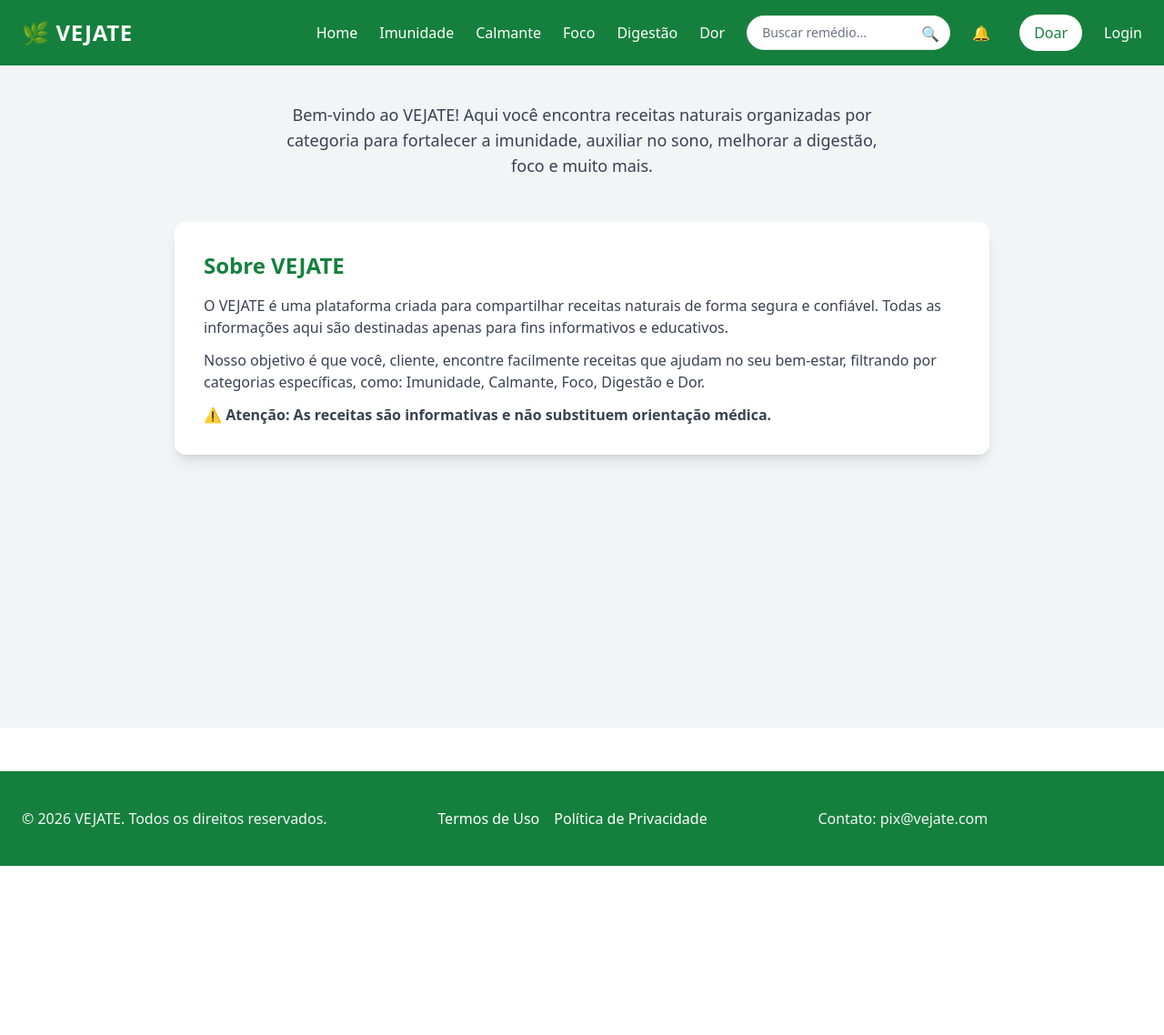
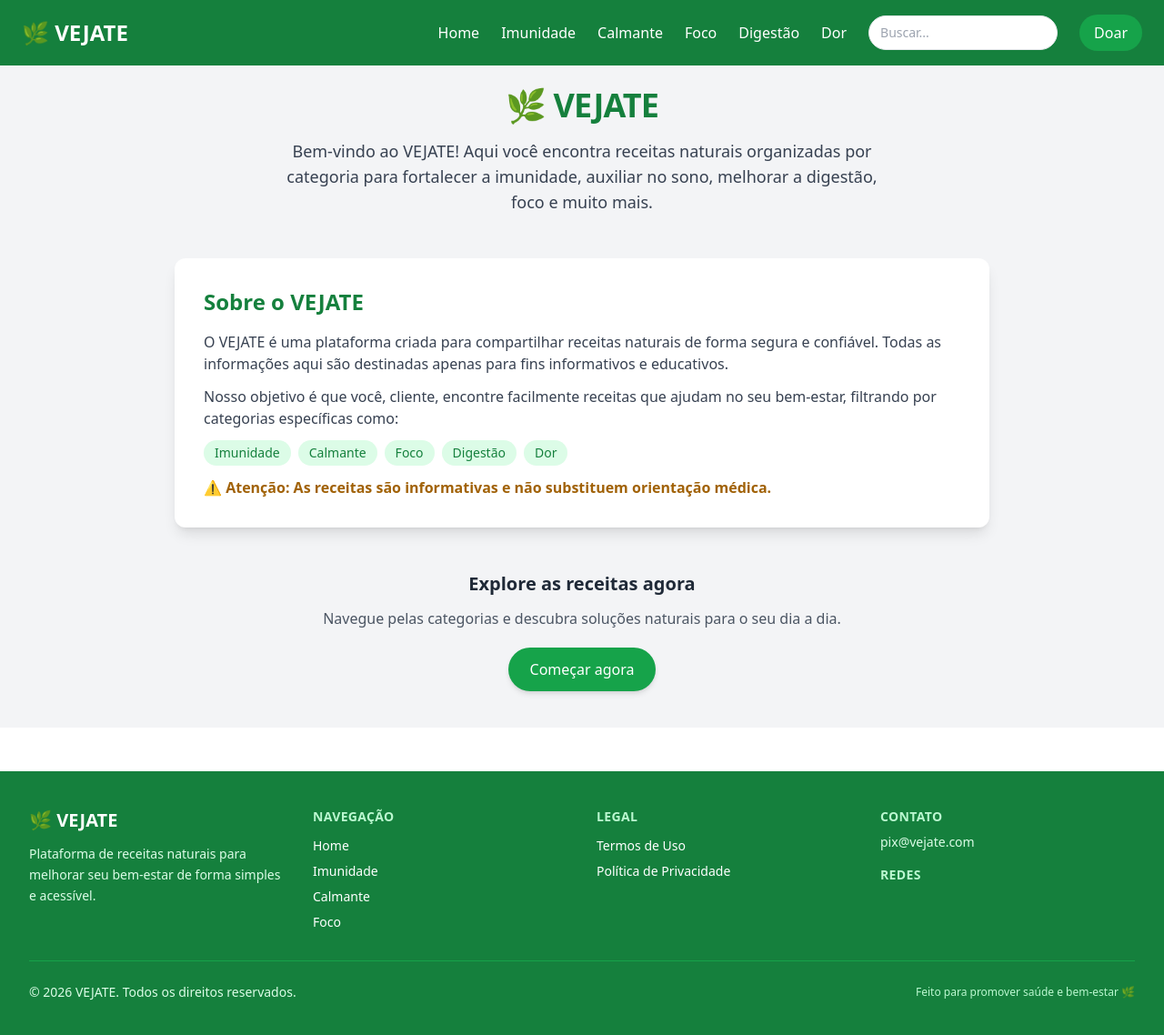
Before and after one commit to Jack1sn/vejate, an Angular app: page /home in a window 1280 px wide. Shown: the top 1138 px of the page at 91% size. Before the commit the page ends 952 px from the top, so only its background shows below. Built offline with nearby package versions, Linux system fonts and the light colour scheme.

Commit message:
alt foncionalidades

```diff
--- a/src/app/pages/footer/footer.html
+++ b/src/app/pages/footer/footer.html
@@ -1,38 +1,77 @@
-<footer class="bg-green-700 text-white mt-12">
-  <div class="max-w-7xl mx-auto px-6 py-10 flex flex-col md:flex-row md:justify-between gap-6">
+<footer class="bg-green-700 text-white mt-12 relative">
 
-    <!-- Direitos reservados -->
-    <p class="text-gray-100 text-sm md:text-base text-center md:text-left font-light">
-      © 2026 VEJATE. Todos os direitos reservados.
+  <div class="max-w-7xl mx-auto px-4 sm:px-6 lg:px-8 py-10">
+
+    <!-- GRID PRINCIPAL -->
+    <div class="grid grid-cols-1 sm:grid-cols-2 lg:grid-cols-4 gap-8">
+
+      <!-- LOGO / DESCRIÇÃO -->
+      <div>
+        <h2 class="text-xl font-bold mb-3">🌿 VEJATE</h2>
+        <p class="text-green-100 text-sm leading-relaxed">
+          Plataforma de receitas naturais para melhorar seu bem-estar de forma simples e acessível.
         </p>
+      </div>
 
-    <!-- Links legais -->
-    <div class="flex gap-4 text-sm md:text-base text-center md:text-left">
+      <!-- LINKS -->
+      <div>
+        <h3 class="font-semibold mb-3 text-sm uppercase tracking-wide text-green-200">
+          Navegação
+        </h3>
+
+        <ul class="space-y-2 text-sm">
+          <li><a routerLink="/home" class="hover:text-green-300 transition">Home</a></li>
+          <li><a routerLink="/categoria/imunidade" class="hover:text-green-300">Imunidade</a></li>
+          <li><a routerLink="/categoria/calmante" class="hover:text-green-300">Calmante</a></li>
+          <li><a routerLink="/categoria/foco" class="hover:text-green-300">Foco</a></li>
+        </ul>
+      </div>
+
+      <!-- LEGAL -->
+      <div>
+        <h3 class="font-semibold mb-3 text-sm uppercase tracking-wide text-green-200">
+          Legal
+        </h3>
+
+        <ul class="space-y-2 text-sm">
+          <li>
             <a routerLink="/termos"
-         routerLinkActive="text-green-300 underline"
-         class="hover:text-green-300 transition font-medium">
+               routerLinkActive="underline text-green-300"
+               class="hover:text-green-300 transition">
               Termos de Uso
             </a>
-
+          </li>
+          <li>
             <a routerLink="/privacidade"
-         routerLinkActive="text-green-300 underline"
-         class="hover:text-green-300 transition font-medium">
+               routerLinkActive="underline text-green-300"
+               class="hover:text-green-300 transition">
               Política de Privacidade
             </a>
+          </li>
+        </ul>
       </div>
 
-    <!-- Contato -->
-    <p class="text-gray-100 text-sm md:text-base text-center font-light">
-      Contato:
+      <!-- CONTATO + REDES -->
+      <div class="flex flex-col gap-4">
+
+        <div>
+          <h3 class="font-semibold mb-2 text-sm uppercase tracking-wide text-green-200">
+            Contato
+          </h3>
+
+          <p class="text-sm text-green-100">
             <a href="mailto:pix@vejate.com"
                class="hover:text-green-300 transition font-medium">
               pix@vejate.com
             </a>
           </p>
+        </div>
 
-    <!-- Redes sociais -->
-    <div class="flex flex-col items-center md:items-end gap-2">
-      <span class="font-semibold text-sm md:text-base"></span>
+        <div>
+          <h3 class="font-semibold mb-2 text-sm uppercase tracking-wide text-green-200">
+            Redes
+          </h3>
+
           <div class="flex gap-4 text-xl">
             <a *ngFor="let rede of redesSociais"
                [href]="rede.url"
@@ -47,11 +86,31 @@
 
       </div>
 
-  <!-- Back to Top -->
+    </div>
+
+    <!-- DIVISOR -->
+    <div class="border-t border-green-600 mt-8 pt-6 flex flex-col sm:flex-row justify-between items-center gap-4">
+
+      <p class="text-green-100 text-sm text-center sm:text-left">
+        © 2026 VEJATE. Todos os direitos reservados.
+      </p>
+
+      <p class="text-green-200 text-xs text-center sm:text-right">
+        Feito para promover saúde e bem-estar 🌿
+      </p>
+
+    </div>
+
+  </div>
+
+  <!-- BOTÃO VOLTAR AO TOPO -->
   <button
     *ngIf="scrollTopVisible"
     (click)="scrollToTop()"
-    class="fixed bottom-6 right-6 bg-green-600 text-white p-3 rounded-full shadow-lg hover:bg-green-700 transition z-50">
+    class="fixed bottom-5 right-5 sm:bottom-6 sm:right-6
+           bg-green-600 text-white p-3 rounded-full shadow-lg
+           hover:bg-green-700 transition duration-300 z-50">
     ↑
   </button>
+
 </footer>
--- a/src/app/pages/home/home.component.html
+++ b/src/app/pages/home/home.component.html
@@ -1,32 +1,68 @@
-<div class="min-h-screen bg-gray-100 pt-28 px-8">
+<div class="min-h-screen bg-gray-100 pt-24 px-4 sm:px-6 lg:px-8">
 
-  <!-- Cabeçalho da Home -->
-  <section class="text-center mb-12">
-    <p class="text-gray-700 text-lg max-w-2xl mx-auto">
+  <!-- HERO / INTRO -->
+  <section class="text-center mb-10 sm:mb-12">
+    <h1 class="text-2xl sm:text-3xl lg:text-4xl font-bold text-green-700 mb-4 tracking-tight">
+      🌿 VEJATE
+    </h1>
+
+    <p class="text-gray-700 text-base sm:text-lg max-w-2xl mx-auto leading-relaxed">
       Bem-vindo ao VEJATE! Aqui você encontra receitas naturais organizadas por categoria
       para fortalecer a imunidade, auxiliar no sono, melhorar a digestão, foco e muito mais.
     </p>
   </section>
 
-  <!-- Seção Sobre -->
-  <section class="bg-white p-8 rounded-xl shadow-lg mb-12 max-w-4xl mx-auto">
-    <h2 class="text-2xl font-semibold text-green-700 mb-4">Sobre VEJATE</h2>
-    <p class="text-gray-700 mb-3">
+  <!-- SOBRE -->
+  <section class="bg-white p-4 sm:p-6 md:p-8 rounded-xl shadow-lg mb-10 sm:mb-12 max-w-4xl mx-auto">
+
+    <h2 class="text-xl sm:text-2xl font-semibold text-green-700 mb-4">
+      Sobre o VEJATE
+    </h2>
+
+    <div class="space-y-3 text-gray-700 leading-relaxed text-sm sm:text-base">
+      <p>
         O VEJATE é uma plataforma criada para compartilhar receitas naturais de forma segura e confiável.
         Todas as informações aqui são destinadas apenas para fins informativos e educativos.
       </p>
-    <p class="text-gray-700 mb-3">
+
+      <p>
         Nosso objetivo é que você, cliente, encontre facilmente receitas que ajudam no seu bem-estar,
-      filtrando por categorias específicas, como: Imunidade, Calmante, Foco, Digestão e Dor.
+        filtrando por categorias específicas como:
       </p>
-    <p class="text-gray-700 font-semibold">
+
+      <!-- TAGS RESPONSIVAS -->
+      <div class="flex flex-wrap gap-2 mt-2">
+        <span class="bg-green-100 text-green-700 px-3 py-1 rounded-full text-xs sm:text-sm">Imunidade</span>
+        <span class="bg-green-100 text-green-700 px-3 py-1 rounded-full text-xs sm:text-sm">Calmante</span>
+        <span class="bg-green-100 text-green-700 px-3 py-1 rounded-full text-xs sm:text-sm">Foco</span>
+        <span class="bg-green-100 text-green-700 px-3 py-1 rounded-full text-xs sm:text-sm">Digestão</span>
+        <span class="bg-green-100 text-green-700 px-3 py-1 rounded-full text-xs sm:text-sm">Dor</span>
+      </div>
+
+      <p class="font-semibold text-yellow-700 mt-4">
         ⚠️ Atenção: As receitas são informativas e não substituem orientação médica.
       </p>
+    </div>
+
   </section>
 
+  <!-- CALL TO ACTION -->
+  <section class="text-center max-w-2xl mx-auto">
+    <h3 class="text-lg sm:text-xl font-semibold text-gray-800 mb-3">
+      Explore as receitas agora
+    </h3>
 
+    <p class="text-gray-600 text-sm sm:text-base mb-5">
+      Navegue pelas categorias e descubra soluções naturais para o seu dia a dia.
+    </p>
 
-
+    <a routerLink="/categoria/imunidade"
+       class="inline-block bg-green-600 text-white px-6 py-3 rounded-full font-medium
+              hover:bg-green-700 transition duration-300 shadow-md">
+      Começar agora
+    </a>
+  </section>
 
 </div>
+
 <app-footer></app-footer>
--- a/src/app/shared/header/header.component.html
+++ b/src/app/shared/header/header.component.html
@@ -1,102 +1,80 @@
 <header
   class="fixed top-0 left-0 w-full z-50 transition-all duration-300"
-  [ngClass]="{'bg-white shadow-md': scrolled, 'bg-green-700 text-white': !scrolled}"
+  [ngClass]="{
+    'bg-white shadow-md': scrolled,
+    'bg-green-700 text-white': !scrolled
+  }"
 >
-  <div class="max-w-7xl mx-auto px-6 py-4 flex justify-between items-center">
+  <div class="max-w-7xl mx-auto px-4 sm:px-6 py-4 flex justify-between items-center">
 
     <!-- Logo -->
     <a routerLink="/home"
-       class="text-2xl font-bold tracking-wide"
-       [ngClass]="{'text-green-700': scrolled, 'text-white': !scrolled}">
+       class="text-xl sm:text-2xl font-bold"
+       [ngClass]="{
+         'text-green-700': scrolled,
+         'text-white': !scrolled
+       }">
       🌿 VEJATE
     </a>
 
-    <!-- Desktop Menu -->
+    <!-- Desktop -->
     <nav class="hidden md:flex items-center gap-6">
 
-      <!-- Home -->
-      <a routerLink="/home"
-         class="hover:text-green-300 transition"
-         [ngClass]="{'text-gray-800': scrolled, 'text-white': !scrolled}">
-        Home
-      </a>
-
-      <!-- Categorias -->
-      <a routerLink="/categoria/imunidade" class="hover:text-green-300 transition"
-         [ngClass]="{'text-gray-800': scrolled, 'text-white': !scrolled}">Imunidade</a>
-      <a routerLink="/categoria/calmante" class="hover:text-green-300 transition"
-         [ngClass]="{'text-gray-800': scrolled, 'text-white': !scrolled}">Calmante</a>
-      <a routerLink="/categoria/foco" class="hover:text-green-300 transition"
-         [ngClass]="{'text-gray-800': scrolled, 'text-white': !scrolled}">Foco</a>
-      <a routerLink="/categoria/digestao" class="hover:text-green-300 transition"
-         [ngClass]="{'text-gray-800': scrolled, 'text-white': !scrolled}">Digestão</a>
-      <a routerLink="/categoria/dor" class="hover:text-green-300 transition"
-         [ngClass]="{'text-gray-800': scrolled, 'text-white': !scrolled}">Dor</a>
+      <a routerLink="/home" class="hover:text-green-400">Home</a>
+      <a routerLink="/categoria/imunidade">Imunidade</a>
+      <a routerLink="/categoria/calmante">Calmante</a>
+      <a routerLink="/categoria/foco">Foco</a>
+      <a routerLink="/categoria/digestao">Digestão</a>
+      <a routerLink="/categoria/dor">Dor</a>
 
       <!-- Busca -->
       <div class="relative">
-        <input type="text" placeholder="Buscar remédio..."
-               [(ngModel)]="termoBusca"
-               (keyup.enter)="buscar()"
-               class="px-4 py-2 rounded-full border focus:outline-none focus:ring-2
-                      focus:ring-green-500 w-56 text-sm text-black placeholder-gray-500"/>
-        <button (click)="buscar()" class="absolute right-3 top-2 text-green-600">🔍</button>
+        <input
+          type="text"
+          placeholder="Buscar..."
+          [(ngModel)]="termoBusca"
+          class="w-32 sm:w-40 md:w-52 px-3 py-2 rounded-full border text-sm text-black"
+        />
       </div>
 
-      <!-- Notificações -->
-      <div class="relative cursor-pointer"
-           [ngClass]="{'text-gray-800': scrolled, 'text-white': !scrolled}">
-        🔔
-        <span *ngIf="notificacoes().length"
-              class="absolute -top-2 -right-3 bg-red-500 text-white text-xs px-2 py-0.5 rounded-full">
-          {{ notificacoes().length }}
-        </span>
-      </div>
-
-      <!-- Botão Doar (sempre visível) -->
+      <!-- Botão -->
       <a routerLink="/doar"
-         class="ml-2 px-4 py-2 rounded-full font-medium transition"
-         [ngClass]="scrolled
-            ? 'bg-green-600 text-white hover:bg-green-700'
-            : 'bg-white text-green-700 hover:bg-green-100'">
+         class="bg-green-600 text-white px-4 py-2 rounded-full hover:bg-green-700">
         Doar
       </a>
 
-      <!-- Auth / Usuário -->
-      <ng-container *ngIf="!estaLogado()">
-        <a routerLink="/login"
-           class="hover:text-green-300 transition"
-           [ngClass]="{'text-gray-800': scrolled, 'text-white': !scrolled}">
-          Login
-        </a>
-      </ng-container>
-
-      <ng-container *ngIf="estaLogado()">
-        <a routerLink="/cliente"
-           class="hover:text-green-300 transition"
-           [ngClass]="{'text-gray-800': scrolled, 'text-white': !scrolled}">
-          Cliente
-        </a>
-
-        <a *ngIf="ehAdmin()" routerLink="/admin"
-           class="bg-green-600 text-white px-4 py-2 rounded-full hover:bg-green-700 transition">
-          Painel
-        </a>
-
-        <button (click)="logout()"
-                class="bg-red-500 text-white px-3 py-1 rounded-full hover:bg-red-600 transition">
-          Sair
-        </button>
-      </ng-container>
-
     </nav>
 
-    <!-- Mobile Toggle -->
-    <button class="md:hidden text-2xl"
-            [ngClass]="{'text-green-700': scrolled, 'text-white': !scrolled}"
-            (click)="toggleMenu()">
+    <!-- Mobile Button -->
+    <button class="md:hidden text-2xl" (click)="toggleMenu()">
       ☰
     </button>
 
   </div>
+
+  <!-- MOBILE MENU -->
+  <div *ngIf="menuAberto"
+       class="md:hidden bg-white px-4 py-4 space-y-4 shadow-md">
+
+    <a routerLink="/home" (click)="toggleMenu()">Home</a>
+    <a routerLink="/categoria/imunidade" (click)="toggleMenu()">Imunidade</a>
+    <a routerLink="/categoria/calmante" (click)="toggleMenu()">Calmante</a>
+    <a routerLink="/categoria/foco" (click)="toggleMenu()">Foco</a>
+    <a routerLink="/categoria/digestao" (click)="toggleMenu()">Digestão</a>
+    <a routerLink="/categoria/dor" (click)="toggleMenu()">Dor</a>
+
+    <input
+      type="text"
+      placeholder="Buscar..."
+      [(ngModel)]="termoBusca"
+      class="w-full px-4 py-2 border rounded-lg"
+    />
+
+    <button
+      (click)="buscar()"
+      class="w-full bg-green-600 text-white py-2 rounded-lg">
+      Buscar
+    </button>
+
+  </div>
 </header>
```
Lines whose indentation alone changed are shown as unchanged.
